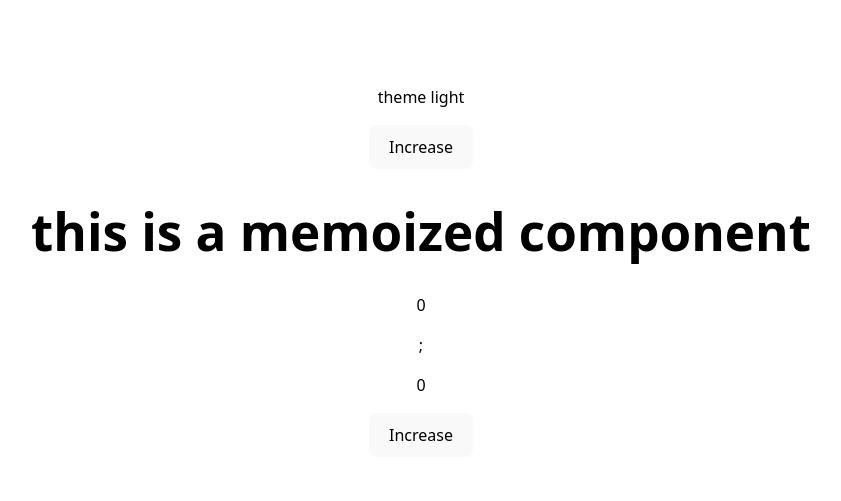
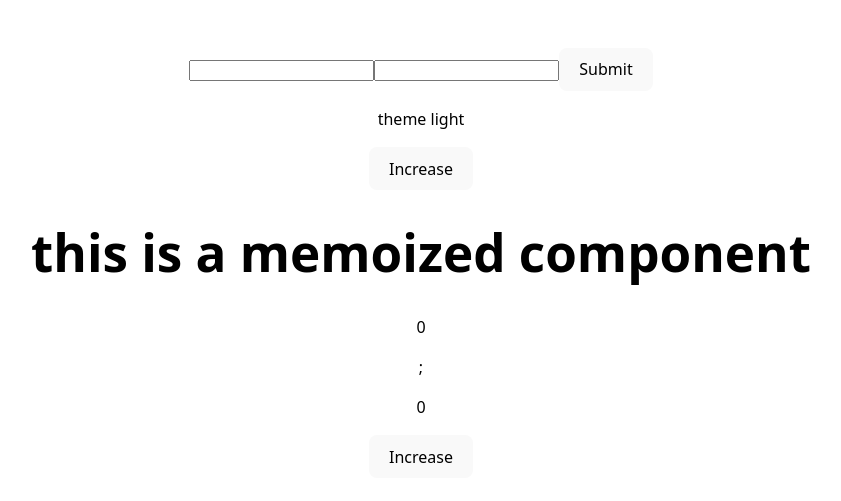
Before and after one commit to vedamanikanta2023/practice, a React (Vite) app: page / in a window 1280 px wide. Shown: the part 137-638 px from the top of the page, without its empty margins (219-1060 px from the left). Built offline with nearby package versions, Linux system fonts and the light colour scheme.

Commit message:
react 19 features form submisstions :
Makes form submissions + server calls simple without extra state management

```diff
--- /dev/null
+++ b/src/ActionsAPI/ActionsAPI.jsx
@@ -0,0 +1,17 @@
+async function addUser(formData) {
+  "use server";
+  const name = formData.get("name");
+  const phonenumber = formData.get("phonenumber");
+
+  console.log("User added:", {name,phonenumber});
+}
+
+export default function Form() {
+  return (
+    <form action={addUser}>
+      <input name="name" />
+      <input name="phonenumber" />
+      <button type="submit">Submit</button>
+    </form>
+  );
+}
--- a/src/App.jsx
+++ b/src/App.jsx
@@ -15,6 +15,7 @@ import { CallingMemoizedComp } from "./Memoizing/CallingMemoizedComp";
 import ThemedComponent, { ThemeContext } from "./ContextAPI/ThemeContext";
 import ConsumeContextAPI from "./ContextAPI/ConsumeContextAPI";
 import React from "react";
+import Form from "./ActionsAPI/ActionsAPI";
 
 const shoeCollections = [];
 for (let i = 0; i < 100; i++) {
@@ -44,6 +45,7 @@ function App() {
   return (
     <ThemedComponent>
       <div style={getTheme()}>
+        <Form />
         <ConsumeContextAPI />
         <CallingMemoizedComp />
         {/* <ControlledUncontrolled /> */}
```
